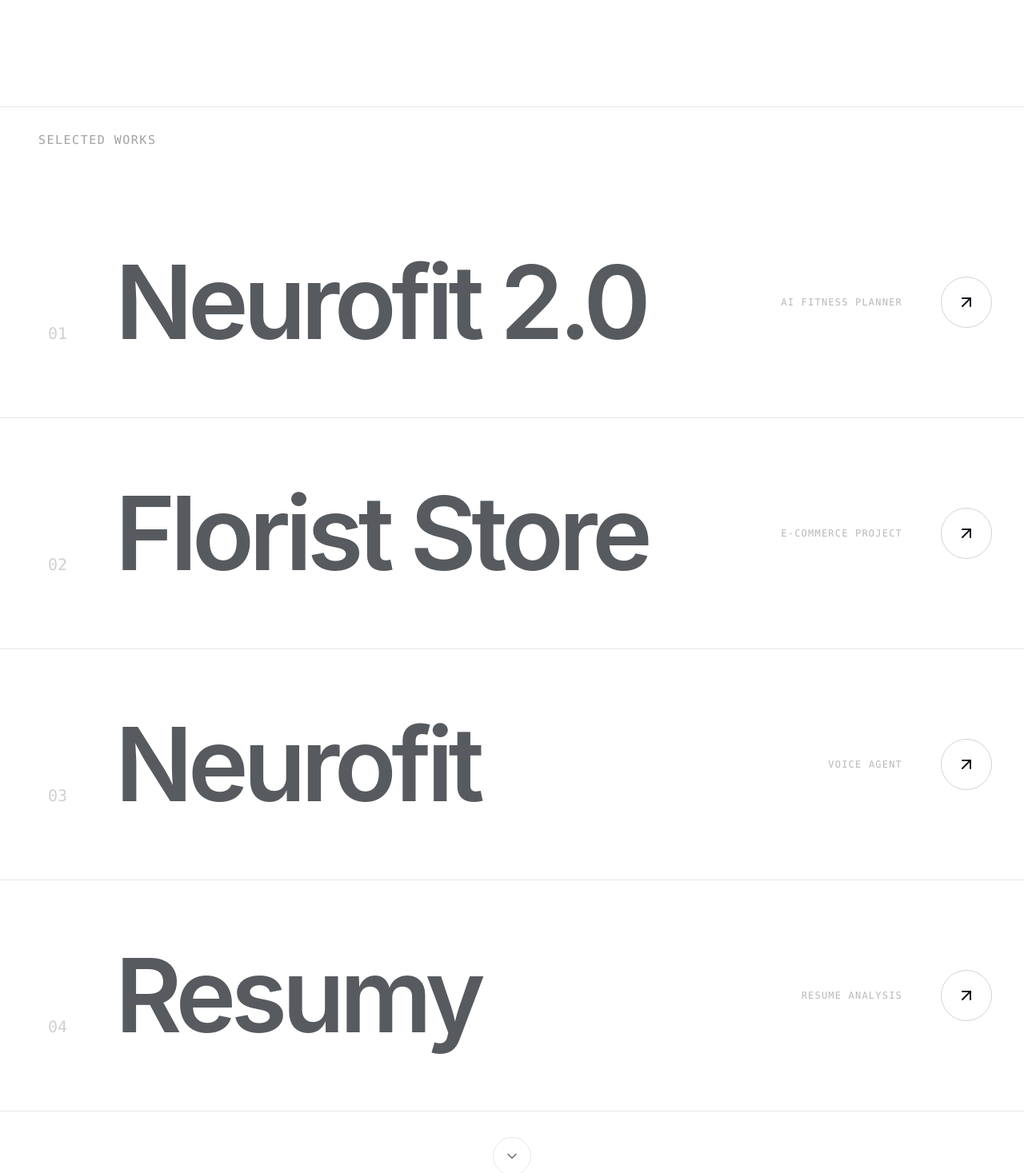
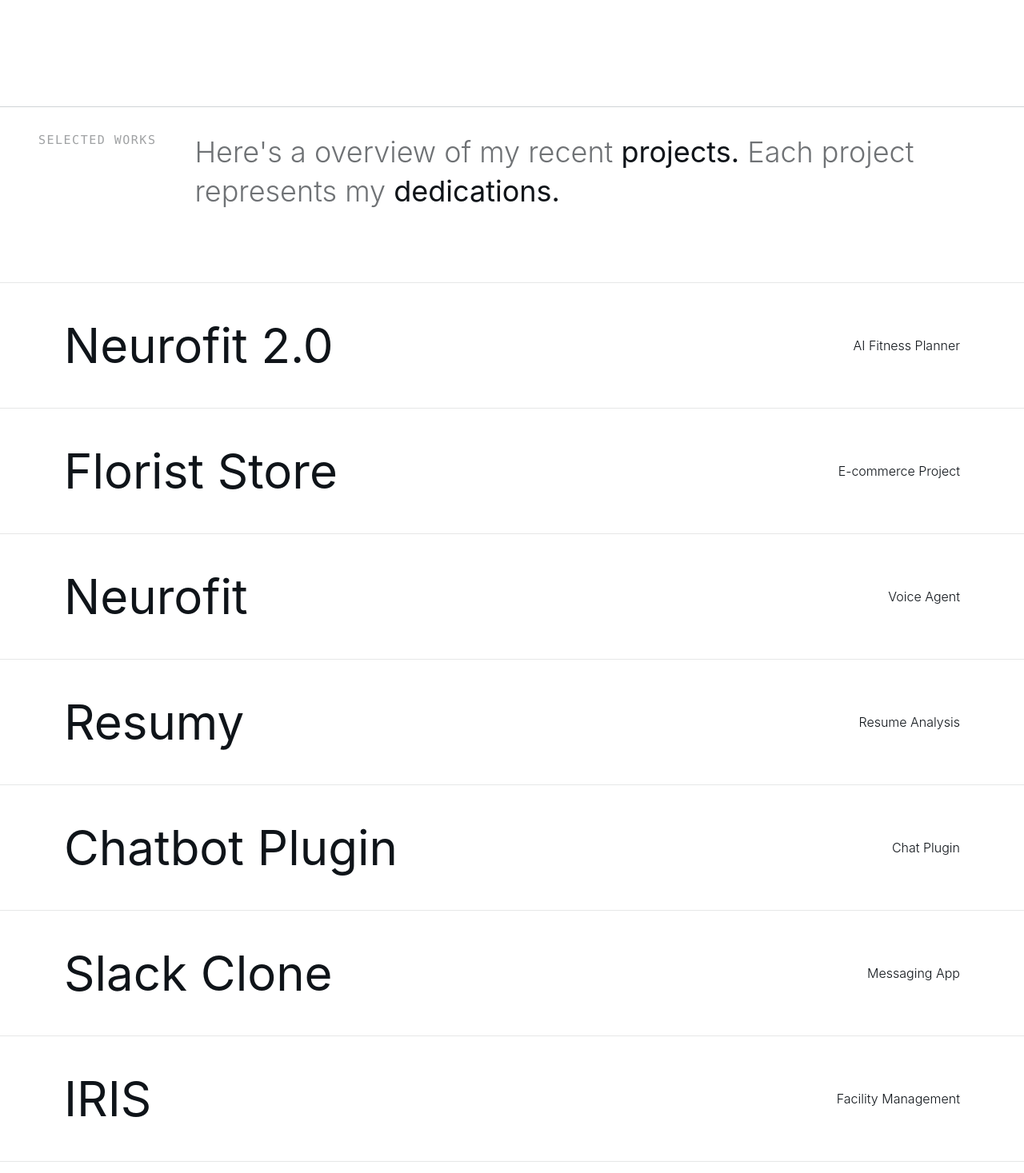
Before and after one commit to xavierzaidane/portofolio-refactor, a React (Vite) app: page / in a window 1280 px wide. Shown: the part 1330-2797 px from the top of the page at 80% size. Built offline with nearby package versions, Linux system fonts and the light colour scheme.

Commit message:
refactor project pages

```diff
--- a/src/components/pages/HeroSection.tsx
+++ b/src/components/pages/HeroSection.tsx
@@ -179,15 +179,15 @@ function HeroSection({  }: HeroSectionProps) {
     >
       <div className="magnetic-btn">
         <FlipButton>
-          <FlipButtonFront className="rounded-full border w-43 h-13 flex items-center justify-center">
-            <span className="text-md font-medium font-mono uppercase">
-              Work with me
+          <FlipButtonFront className="rounded-full border w-40 h-13 flex items-center justify-center">
+            <span className="text-md font-medium uppercase">
+              Contact me
             </span>
           </FlipButtonFront>
 
           <FlipButtonBack
             onClick={handleWhatsAppClick}
-            className="rounded-full border w-43 h-13 flex items-center justify-center cursor-pointer hover:bg-foreground/10 dark:hover:bg-white/10"
+            className="rounded-full border w-40 h-13 flex items-center justify-center cursor-pointer hover:bg-foreground/10 dark:hover:bg-white/10"
           >
             <SiWhatsapp className="text-[#25D366] mr-2 text-base"/>
             <span className="text-md font-medium">WhatsApp</span>
--- a/src/components/pages/WorkSection.tsx
+++ b/src/components/pages/WorkSection.tsx
@@ -1,113 +1,233 @@
-import React, { useState, useRef, useLayoutEffect } from 'react'
-import { motion, AnimatePresence } from 'motion/react'
-import { ChevronDown } from 'lucide-react'
-import gsap from 'gsap'
-import { ScrollTrigger } from 'gsap/ScrollTrigger'
-import ProjectCard from '../ProjectCard'
-import { PROJECTS } from '@/data/projects'
+"use client";
+import gsap from "gsap";
+import { motion } from "motion/react";
+import { useEffect, useRef, useState } from "react";
+import { PROJECTS } from "@/data/projects";
+import ProjectDialog from "../ProjectDialog";
+import type { Project } from "@/data/types";
 
-gsap.registerPlugin(ScrollTrigger);
+const scaleAnimation = {
+  closed: {
+    scale: 0,
+    transition: { duration: 0.4, ease: "easeIn" },
+    x: "-50%",
+    y: "-50%",
+  },
+  enter: {
+    scale: 1,
+    transition: { duration: 0.4, ease: "easeOut" },
+    x: "-50%",
+    y: "-50%",
+  },
+  initial: { scale: 0, x: "-50%", y: "-50%" },
+} as const;
 
 function WorkSections() {
-  const [showAll, setShowAll] = useState(false)
-  const displayedProjects = showAll ? PROJECTS : PROJECTS.slice(0, 4)
-  const sectionRef = useRef<HTMLElement>(null);
-  const headerRef = useRef<HTMLDivElement>(null);
-  const projectsRef = useRef<HTMLDivElement>(null);
+  const [modal, setModal] = useState({ active: false, index: 0 });
+  const [selectedProject, setSelectedProject] = useState<Project | null>(null);
+  const [isDialogOpen, setIsDialogOpen] = useState(false);
 
-  useLayoutEffect(() => {
-    if (!sectionRef.current) return;
+  const handleProjectClick = (project: Project) => {
+    setSelectedProject(project);
+    setIsDialogOpen(true);
+  };
 
-    const ctx = gsap.context(() => {
-      // Header reveal with line animation
-      if (headerRef.current) {
-        const line = headerRef.current.querySelector('.reveal-line');
-        const title = headerRef.current.querySelector('h2');
+  const handleDialogClose = () => {
+    setIsDialogOpen(false);
+    setTimeout(() => {
+      setSelectedProject(null);
+    }, 300);
+  };
 
-        if (line) {
-          gsap.set(line, { scaleX: 0, transformOrigin: 'left center' });
-          gsap.to(line, {
-            scaleX: 1,
-            duration: 1.2,
-            ease: 'power3.inOut',
-            scrollTrigger: {
-              trigger: headerRef.current,
-              start: 'top 85%',
-              toggleActions: 'play none none none'
-            }
-          });
-        }
+  // Transform PROJECTS data to match component structure
+  const projectsWithMeta = PROJECTS.map((project) => ({
+    src: project.image[0] || "https://images.unsplash.com/photo-1552664730-d307ca884978?w=600&h=600&fit=crop",
+    title: project.title,
+    id: project.id,
+    project, // Include full project data
+  }));
 
-        if (title) {
-          gsap.set(title, { opacity: 0, x: -30 });
-          gsap.to(title, {
-            opacity: 1,
-            x: 0,
-            duration: 0.8,
-            ease: 'power3.out',
-            scrollTrigger: {
-              trigger: headerRef.current,
-              start: 'top 85%',
-              toggleActions: 'play none none none'
-            }
-          });
-        }
-      }
-    }, sectionRef);
+  return (
+    <section id="work" className="py-16 md:py-24 lg:py-32 bg-transparent">
+      <div className="max-w-full mx-auto border-t  dark:border-foreground/10">
+        <div className="px-4 sm:px-6 md:px-8 lg:px-12 mb-8 md:mb-10 lg:mb-12 pt-6 md:pt-8 flex flex-col md:flex-row justify-between gap-8 md:gap-12 pb-10">
+          <h2 className="text-xs sm:text-[13px] md:text-[15px] font-mono tracking-wide md:tracking-widest uppercase text-foreground/40 dark:text-white/40">
+            Selected Works
+          </h2>
+          <motion.div
+            initial={{ opacity: 0, y: 20 }}
+            whileInView={{ opacity: 1, y: 0 }}
+            transition={{ duration: 0.8, delay: 0.1 }}
+            viewport={{ once: true, margin: "-100px" }}
+            className="flex-1 max-w-5xl"
+          >
 
-    return () => ctx.revert();
+            <motion.p
+              initial={{ opacity: 0, y: 20 }}
+              whileInView={{ opacity: 1, y: 0 }}
+              transition={{ duration: 0.8, delay: 0.2 }}
+              viewport={{ once: true, margin: "-100px" }}
+              className="text-xl sm:text-2xl md:text-3xl lg:text-4xl font-light leading-snug text-foreground/60 dark:text-white/60"
+            >
+              Here's a overview of my recent <span className="text-foreground dark:text-white font-normal">projects.</span> Each project represents my <span className="text-foreground dark:text-white font-normal">dedications.</span>
+            </motion.p>
+          </motion.div>
+        </div>
+
+        <div className="flex min-h-screen items-center justify-center">
+          <div className="flex w-full flex-col items-center justify-center">
+            {projectsWithMeta.map((projectMeta, index) => (
+              <Project
+                key={projectMeta.id}
+                index={index}
+                setModal={setModal}
+                title={projectMeta.title}
+                project={projectMeta.project}
+                onProjectClick={handleProjectClick}
+              />
+            ))}
+          </div>
+          <Modal modal={modal} projects={projectsWithMeta} />
+        </div>
+
+        {selectedProject && (
+          <ProjectDialog
+            project={selectedProject}
+            open={isDialogOpen}
+            onOpenChange={handleDialogClose}
+          />
+        )}
+      </div>
+    </section>
+  );
+}
+
+function Project({
+  index,
+  title,
+  setModal,
+  project,
+  onProjectClick,
+}: {
+  index: number;
+  title: string;
+  setModal: (state: { active: boolean; index: number }) => void;
+  project: Project;
+  onProjectClick: (project: Project) => void;
+}) {
+  return (
+    <div
+      className="group flex w-full cursor-pointer items-center justify-between border-t border-foreground/10 px-6 md:px-20 py-8 md:py-12 transition-all duration-200 last:border-b hover:opacity-50"
+      onMouseEnter={() => setModal({ active: true, index })}
+      onMouseLeave={() => setModal({ active: false, index })}
+      onClick={() => onProjectClick(project)}
+    >
+      <h2 className="m-0 text-3xl md:text-6xl font-normal transition-all duration-300 group-hover:translate-x-2.5">
+        {title}
+      </h2>
+      <p className="hidden md:block font-light transition-all duration-300 group-hover:translate-x-2.5">
+        {project.category}
+      </p>
+    </div>
+  );
+}
+
+function Modal({
+  modal,
+  projects,
+}: {
+  modal: { active: boolean; index: number };
+  projects: { src: string; title: string; id: string }[];
+}) {
+  const { active, index } = modal;
+  const modalContainer = useRef<HTMLDivElement>(null);
+  const cursor = useRef<HTMLDivElement>(null);
+  const cursorLabel = useRef<HTMLDivElement>(null);
+
+  useEffect(() => {
+    const xMoveContainer = gsap.quickTo(modalContainer.current, "left", {
+      duration: 0.8,
+      ease: "power3",
+    });
+    const yMoveContainer = gsap.quickTo(modalContainer.current, "top", {
+      duration: 0.8,
+      ease: "power3",
+    });
+    const xMoveCursor = gsap.quickTo(cursor.current, "left", {
+      duration: 0.5,
+      ease: "power3",
+    });
+    const yMoveCursor = gsap.quickTo(cursor.current, "top", {
+      duration: 0.5,
+      ease: "power3",
+    });
+    const xMoveCursorLabel = gsap.quickTo(cursorLabel.current, "left", {
+      duration: 0.45,
+      ease: "power3",
+    });
+    const yMoveCursorLabel = gsap.quickTo(cursorLabel.current, "top", {
+      duration: 0.45,
+      ease: "power3",
+    });
+
+    const handleMouseMove = (e: MouseEvent) => {
+      const { pageX, pageY } = e;
+      xMoveContainer(pageX);
+      yMoveContainer(pageY);
+      xMoveCursor(pageX);
+      yMoveCursor(pageY);
+      xMoveCursorLabel(pageX);
+      yMoveCursorLabel(pageY);
+    };
+    window.addEventListener("mousemove", handleMouseMove);
+    return () => window.removeEventListener("mousemove", handleMouseMove);
   }, []);
 
   return (
-   <section ref={sectionRef} id="work" className="py-16 md:py-24 lg:py-32 bg-transparent">
-        <div className="max-w-full mx-auto border-t border-foreground/10 dark:border-foreground/10">
-          <div ref={headerRef} className="px-4 sm:px-6 md:px-8 lg:px-12 mb-8 md:mb-10 lg:mb-12 pt-6 md:pt-8 relative overflow-hidden">
-            <h2 className="text-xs sm:text-[13px] md:text-[15px] font-mono tracking-wide md:tracking-widest uppercase text-foreground/40 dark:text-white/40">Selected Works</h2>
-          </div>
-
-          <div ref={projectsRef} className="flex flex-col">
-            <AnimatePresence mode="wait">
-              {displayedProjects.map((project, idx) => (
-                <motion.div
-                  key={project.id}
-                  initial={{ opacity: 0, y: 50, scale: 0.98 }}
-                  whileInView={{ opacity: 1, y: 0, scale: 1 }}
-                  exit={{ opacity: 0, y: -20 }}
-                  viewport={{ once: true, margin: '-50px' }}
-                  transition={{
-                    duration: 0.8,
-                    delay: idx * 0.1,
-                    ease: [0.16, 1, 0.3, 1]
-                  }}
-                >
-                  <ProjectCard project={project} index={idx} />
-                </motion.div>
-              ))}
-            </AnimatePresence>
-          </div>
-
-          <div className="mt-6 md:mt-8 lg:mt-8 flex justify-center px-4 sm:px-5">
-            <motion.button
-              onClick={() => setShowAll(!showAll)}
-              whileHover={{ scale: 1.05 }}
-              whileTap={{ scale: 0.95 }}
-              className="group flex flex-col items-center gap-2 md:gap-3 text-foreground/60 dark:text-white/60 hover:text-foreground dark:hover:text-white transition-colors duration-300"
+    <>
+      <motion.div
+        animate={active ? "enter" : "closed"}
+        className="pointer-events-none absolute flex h-[400px] w-[480px] items-center justify-center overflow-hidden  shadow-2xl"
+        initial="initial"
+        ref={modalContainer}
+        variants={scaleAnimation}
+      >
+        <div
+          className="absolute h-full w-full transition-[top] duration-500 "
+          style={{ top: `${index * -100}%` }}
+        >
+          {projects.map((project) => (
+            <div
+              className="flex h-full w-full items-center justify-center"
+              key={project.id}
             >
-              <motion.div
-                animate={{ rotate: showAll ? 180 : 0 }}
-                transition={{ duration: 0.3 }}
-                className="flex items-center justify-center w-10 h-10 md:w-12 md:h-12 rounded-full border border-foreground/10 dark:border-white/10 group-hover:border-foreground/30 dark:group-hover:border-white/30 group-hover:bg-foreground dark:group-hover:bg-white transition-all duration-300"
-              >
-                <ChevronDown className="w-4 h-4 md:w-5 md:h-5 group-hover:text-background dark:group-hover:text-card transition-colors duration-300" />
-              </motion.div>
-              <span className="text-[10px] md:text-xs font-mono tracking-wide md:tracking-widest uppercase">
-                {showAll ? 'View Less' : 'View More'}
-              </span>
-            </motion.button>
-          </div>
+              <img
+                alt={project.title}
+                className="h-auto w-full object-cover"
+                src={project.src}
+              />
+            </div>
+          ))}
         </div>
-      </section>
-  )
+      </motion.div>
+      <motion.div
+        animate={active ? "enter" : "closed"}
+        className="pointer-events-none absolute z-20 flex h-20 w-20 items-center justify-center rounded-full backdrop-blur-lg font-light text-sm text-white"
+        initial="initial"
+        ref={cursor}
+        variants={scaleAnimation}
+      />
+      <motion.div
+        animate={active ? "enter" : "closed"}
+        className="pointer-events-none absolute z-20 flex h-20 w-20 items-center justify-center rounded-full bg-transparent font-light text-sm text-white"
+        initial="initial"
+        ref={cursorLabel}
+        variants={scaleAnimation}
+      >
+        View
+      </motion.div>
+    </>
+  );
 }
 
 export default WorkSections
--- /dev/null
+++ b/src/components/ui/services-with-animated-hover-modal.tsx
@@ -0,0 +1,188 @@
+"use client";
+import gsap from "gsap";
+import { motion } from "motion/react";
+import { useEffect, useRef, useState } from "react";
+
+const projects = [
+  {
+    color: "#000000",
+    src: "https://images.unsplash.com/photo-1552664730-d307ca884978?w=600&h=600&fit=crop",
+    title: "Freight Transportation",
+  },
+  {
+    color: "#8C8C8C",
+    src: "https://images.unsplash.com/photo-1664575066211-36c3a9d38d7d?w=600&h=600&fit=crop",
+    title: "Last-Mile Delivery",
+  },
+  {
+    color: "#EFE8D3",
+    src: "https://images.unsplash.com/photo-1494200666200-c5d88cdd33c0?w=600&h=600&fit=crop",
+    title: "Supply Chain Optimization",
+  },
+  {
+    color: "#706D63",
+    src: "https://images.unsplash.com/photo-1552664730-d307ca884978?w=600&h=600&fit=crop",
+    title: "24/7 Customer Support",
+  },
+];
+
+const scaleAnimation = {
+  closed: {
+    scale: 0,
+    transition: { duration: 0.4, ease: "easeIn" },
+    x: "-50%",
+    y: "-50%",
+  },
+  enter: {
+    scale: 1,
+    transition: { duration: 0.4, ease: "easeOut" },
+    x: "-50%",
+    y: "-50%",
+  },
+  initial: { scale: 0, x: "-50%", y: "-50%" },
+} as const;
+
+export default function Services() {
+  const [modal, setModal] = useState({ active: false, index: 0 });
+
+  return (
+    <div className="py-16 overflow-hidden bg-[#f9f9f9] dark:bg-background text-black dark:text-white">
+      <div className="mx-auto max-w-7xl px-5 md:px-0">
+        <div className="flex flex-col md:flex-row md:justify-between gap-8 mb-16">
+          <h2 className="text-5xl md:text-7xl font-bold tracking-tight">Services.</h2>
+          <p className="max-w-md font-medium text-neutral-500">
+            Our solutions are tailored to meet the unique challenges of modern
+            supply chains, providing speed, reliability, and flexibility at
+            every stage of the journey.
+          </p>
+        </div>
+        <div className="flex min-h-screen items-center justify-center">
+          <div className="flex w-full flex-col items-center justify-center">
+            {projects.map((project, index) => (
+              <Project
+                index={index}
+                key={project.title}
+                setModal={setModal}
+                title={project.title}
+              />
+            ))}
+          </div>
+          <Modal modal={modal} projects={projects} />
+        </div>
+      </div>
+    </div>
+  );
+}
+
+function Project({ index, title, setModal }: { index: number; title: string; setModal: any }) {
+  return (
+    <div
+      className="group flex w-full cursor-pointer items-center justify-between border-t border-[rgb(201,201,201)] px-6 md:px-20 py-8 md:py-12 transition-all duration-200 last:border-b hover:opacity-50"
+      onMouseEnter={() => setModal({ active: true, index })}
+      onMouseLeave={() => setModal({ active: false, index })}
+    >
+      <h2 className="m-0 text-3xl md:text-6xl font-normal transition-all duration-300 group-hover:translate-x-2.5">
+        {title}
+      </h2>
+      <p className="hidden md:block font-light transition-all duration-300 group-hover:translate-x-2.5">
+        Design & Development
+      </p>
+    </div>
+  );
+}
+
+function Modal({ modal, projects }: { modal: { active: boolean; index: number }; projects: any[] }) {
+  const { active, index } = modal;
+  const modalContainer = useRef<HTMLDivElement>(null);
+  const cursor = useRef<HTMLDivElement>(null);
+  const cursorLabel = useRef<HTMLDivElement>(null);
+
+  useEffect(() => {
+    // Move Container
+    const xMoveContainer = gsap.quickTo(modalContainer.current, "left", {
+      duration: 0.8,
+      ease: "power3",
+    });
+    const yMoveContainer = gsap.quickTo(modalContainer.current, "top", {
+      duration: 0.8,
+      ease: "power3",
+    });
+    // Move cursor
+    const xMoveCursor = gsap.quickTo(cursor.current, "left", {
+      duration: 0.5,
+      ease: "power3",
+    });
+    const yMoveCursor = gsap.quickTo(cursor.current, "top", {
+      duration: 0.5,
+      ease: "power3",
+    });
+    // Move cursor label
+    const xMoveCursorLabel = gsap.quickTo(cursorLabel.current, "left", {
+      duration: 0.45,
+      ease: "power3",
+    });
+    const yMoveCursorLabel = gsap.quickTo(cursorLabel.current, "top", {
+      duration: 0.45,
+      ease: "power3",
+    });
+
+    const handleMouseMove = (e: MouseEvent) => {
+      const { pageX, pageY } = e;
+      xMoveContainer(pageX);
+      yMoveContainer(pageY);
+      xMoveCursor(pageX);
+      yMoveCursor(pageY);
+      xMoveCursorLabel(pageX);
+      yMoveCursorLabel(pageY);
+    };
+    window.addEventListener("mousemove", handleMouseMove);
+    return () => window.removeEventListener("mousemove", handleMouseMove);
+  }, []);
+
+  return (
+    <>
+      <motion.div
+        animate={active ? "enter" : "closed"}
+        className="pointer-events-none absolute flex h-80 w-96 items-center justify-center overflow-hidden bg-white"
+        initial="initial"
+        ref={modalContainer}
+        variants={scaleAnimation}
+      >
+        <div
+          className="absolute h-full w-full transition-[top] duration-500 ease-[cubic-bezier(0.76,0,0.24,1)]"
+          style={{ top: `${index * -100}%` }}
+        >
+          {projects.map((project) => (
+            <div
+              className="flex h-full w-full items-center justify-center"
+              key={project.title}
+              style={{ backgroundColor: project.color }}
+            >
+              <img
+                alt={project.title}
+                className="h-auto max-w-sm object-cover"
+                src={project.src}
+              />
+            </div>
+          ))}
+        </div>
+      </motion.div>
+      <motion.div
+        animate={active ? "enter" : "closed"}
+        className="pointer-events-none absolute z-20 flex h-20 w-20 items-center justify-center rounded-full bg-[#455CE9] font-light text-sm text-white"
+        initial="initial"
+        ref={cursor}
+        variants={scaleAnimation}
+      />
+      <motion.div
+        animate={active ? "enter" : "closed"}
+        className="pointer-events-none absolute z-20 flex h-20 w-20 items-center justify-center rounded-full bg-transparent font-light text-sm text-white"
+        initial="initial"
+        ref={cursorLabel}
+        variants={scaleAnimation}
+      >
+        View
+      </motion.div>
+    </>
+  );
+}
--- a/src/data/workflow.ts
+++ b/src/data/workflow.ts
@@ -51,7 +51,7 @@ const WORKFLOW_DATA: WorkflowData = {
     { name: 'Cloudflare', icon: SiCloudflare },
     { name: 'Vercel', icon: SiVercel },
     { name: 'Supabase', icon: SiSupabase },
-
+    { name: 'Jetbrains', icon: SiJetbrains },
     { name: 'Google Cloud Platform', icon: SiGooglecloud },
     { name: 'Firebase', icon: SiFirebase },
     { name: 'Resend', icon: Mail },
```
